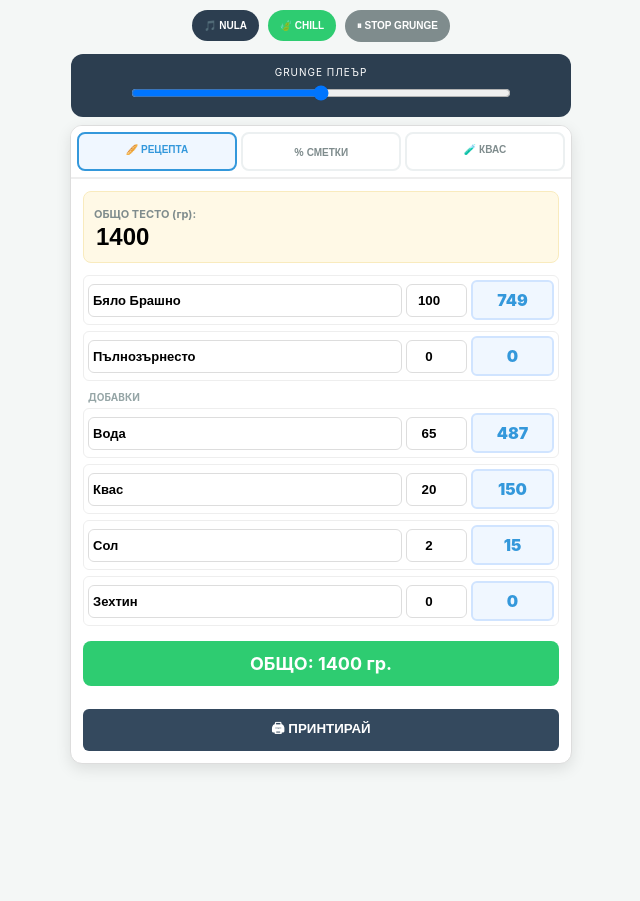
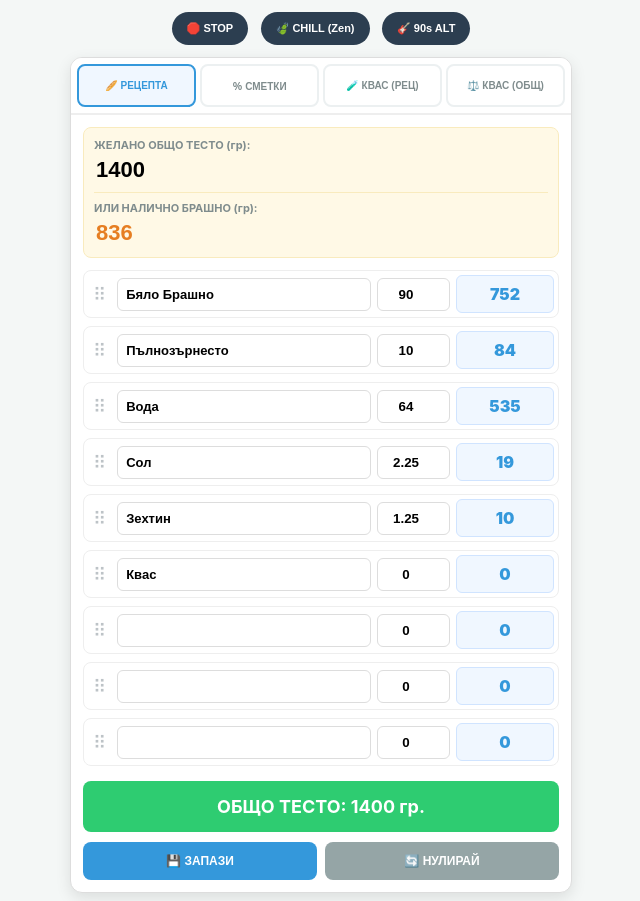
Before and after one commit to l11t/CalSD, a plain HTML site: page index.html in a window 1280 px wide. Both pictures are taken after a click on the button "🎸 90s ALT". Shown: the whole page, without its empty margins (319-959 px from the left). Before the commit the page ends 800 px from the top, so only its background shows below. Drawn offline with Linux system fonts and the light colour scheme.

Commit message:
index.html

```diff
--- a/index.html
+++ b/index.html
@@ -3,181 +3,295 @@
 <head>
     <meta charset="UTF-8">
     <meta name="viewport" content="width=device-width, initial-scale=1.0, maximum-scale=1.0, user-scalable=no">
-    <title>Bakery Pro - Final Music Edition</title>
-
+    <title>Bakery Pro - Radio Fixed</title>
     <style>
-        :root { --blue: #3498db; --green: #2ecc71; --orange: #e67e22; --purple: #9b59b6; --bg: #f4f7f6; --dark: #2c3e50; }
+        :root { --blue: #3498db; --green: #2ecc71; --orange: #e67e22; --bg: #f4f7f6; --dark: #2c3e50; }
         body { font-family: -apple-system, system-ui, sans-serif; background: var(--bg); margin: 0; padding: 8px; display: flex; flex-direction: column; align-items: center; }
-
-        /* РАДИО СЕКЦИЯ */
         .radio-wrapper { width: 100%; max-width: 500px; margin-bottom: 8px; text-align: center; }
-        #nula-container { display: none; width: 100%; height: 100px; background: #000; border-radius: 12px; overflow: hidden; border: 1px solid #333; margin-top: 5px; }
-        .toggle-radio { background: var(--dark); color: white; border: none; padding: 10px 12px; border-radius: 20px; font-size: 10px; font-weight: bold; cursor: pointer; margin: 2px; }
-        .btn-chill { background: var(--green); }
-        .btn-grunge { background: #7f8c8d; }
-
-        #audio-player-ui { display: none; margin-top: 10px; background: var(--dark); color: white; padding: 12px; border-radius: 12px; width: 100%; box-sizing: border-box; }
-        iframe { width: 100%; height: 100%; border: none; }
-
+        .toggle-radio { background: var(--dark); color: white; border: none; padding: 10px 15px; border-radius: 20px; font-size: 11px; font-weight: bold; cursor: pointer; margin: 4px; transition: opacity 0.2s; }
+        .toggle-radio:active { opacity: 0.7; }
         .container { width: 100%; max-width: 500px; background: white; border-radius: 12px; box-shadow: 0 5px 15px rgba(0,0,0,0.1); overflow: hidden; border: 1px solid #ddd; }
         .tabs-header { display: flex; background: #fff; border-bottom: 2px solid #eee; padding: 6px; gap: 4px; overflow-x: auto; }
-        .tab-btn { flex: 1; min-width: 85px; padding: 10px 2px; cursor: pointer; font-weight: 800; font-size: 10px; border-radius: 8px; color: #7f8c8d; background: #fff; border: 2px solid #ecf0f1; display: flex; flex-direction: column; align-items: center; }
+        .tab-btn { flex: 1; min-width: 85px; padding: 12px 2px; cursor: pointer; font-weight: 800; font-size: 10px; border-radius: 8px; color: #7f8c8d; background: #fff; border: 2px solid #ecf0f1; }
         .tab-btn.active { border-color: var(--blue); color: var(--blue); background: #f0f7ff; }
         .tab-content { display: none; padding: 12px; }
         .tab-content.active { display: block; }
+        .main-inputs { background: #fff9e6; padding: 10px; border-radius: 8px; margin-bottom: 12px; border: 1px solid #f9ebbe; }
+        .row { display: flex; align-items: center; gap: 6px; margin-bottom: 8px; background: white; border-radius: 8px; padding: 4px; border: 1px solid #eee; }
+        .drag-handle { cursor: grab; color: #bdc3c7; font-size: 18px; padding: 0 5px; user-select: none; }
+        .drag-handle::before { content: "⠿"; }
+        .row.dragging { opacity: 0.3; background: #f0f0f0; }
+        .name-in { flex: 2; font-weight: bold; padding: 8px; border: 1px solid #ddd; border-radius: 6px; font-size: 13px; outline: none; }
+        .val-p { width: 55px; padding: 8px; border: 1px solid #ddd; border-radius: 6px; text-align: center; font-weight: bold; outline: none; }
+        .res-box { background: #f0f7ff; padding: 8px; border-radius: 6px; width: 80px; text-align: center; font-weight: 900; color: var(--blue); border: 1px solid #d0e4ff; }
+        .sum-box { background: var(--green); color: white; padding: 15px; border-radius: 8px; text-align: center; font-size: 18px; font-weight: bold; margin-top: 15px; }
+        .res-out { background: white; padding: 15px; border: 2px solid #ddd; border-radius: 8px; font-weight: 900; font-size: 24px; text-align: center; color: var(--blue); }
 
-        .row { display: flex; align-items: center; gap: 4px; margin-bottom: 6px; background: #fff; padding: 4px; border-radius: 6px; border: 1px solid #eee; }
-        .name-in { flex: 1.5; font-weight: bold; padding: 8px 4px; border: 1px solid #ddd; border-radius: 6px; font-size: 13px; width:40%; }
-        .val-p { width: 55px; padding: 8px 2px; border: 1px solid #ddd; border-radius: 6px; text-align: center; font-weight: bold; }
-        .res-box { background: #f0f7ff; padding: 8px 2px; border-radius: 6px; width: 75px; text-align: center; font-weight: 900; color: var(--blue); border: 2px solid #d0e4ff; }
-        .sum-box { background: var(--green); color: white; padding: 12px; border-radius: 8px; text-align: center; font-size: 18px; font-weight: bold; margin: 15px 0; }
-        .calc-btn { background: var(--blue); color: white; border: none; padding: 10px; border-radius: 6px; width: 100%; font-weight: bold; margin-top: 8px; cursor: pointer; }
-        .res-out { background: white; padding: 10px; border: 2px solid #ddd; border-radius: 8px; font-weight: 900; font-size: 22px; text-align: center; margin-top: 5px; color: var(--blue); }
-        label { font-size: 11px; font-weight: bold; color: #7f8c8d; }
+        .calc-section { margin-bottom: 20px; border-bottom: 1px solid #eee; padding-bottom: 15px; }
+        .calc-title { font-size: 13px; font-weight: 800; text-transform: uppercase; margin-bottom: 10px; text-align: center; color: var(--dark); }
+        .calc-row { display: flex; align-items: center; justify-content: center; gap: 5px; flex-wrap: wrap; }
+        .calc-input { width: 55px; padding: 8px; border: 1px solid #ddd; border-radius: 6px; text-align: center; font-weight: bold; }
+        .calc-res { width: 65px; padding: 8px; border: 1px solid var(--blue); border-radius: 6px; text-align: center; font-weight: 800; background: #f0f7ff; color: var(--blue); }
+        .calc-btn { background: #4a86e8; color: white; border: none; padding: 8px 12px; border-radius: 6px; font-weight: bold; cursor: pointer; font-size: 11px; }
+
+        .action-btns { display: flex; gap: 8px; margin-top: 10px; }
+        .btn { flex: 1; padding: 12px; border: none; border-radius: 8px; font-weight: bold; cursor: pointer; color: white; font-size: 12px; }
+        .save-btn { background: var(--blue); }
+        .reset-btn { background: #95a5a6; }
+        label { font-size: 11px; font-weight: bold; color: #7f8c8d; margin-bottom: 4px; display: block; }
     </style>
 </head>
 <body>
 
 <div class="radio-wrapper">
-    <button class="toggle-radio" onclick="toggleNula()">🎵 NULA</button>
-    <button class="toggle-radio btn-chill" id="chillBtn" onclick="toggleStream('chill', 'https://icecast.wallis.ch/zenfm-high')">🍃 CHILL</button>
-    <button class="toggle-radio btn-grunge" id="grungeBtn" onclick="toggleStream('grunge', 'https://streaming.radionomy.com/90s-Alternative')">🎸 90s ALT</button>
-
-    <div id="nula-container"><iframe src="https://radionula.com/player/classic"></iframe></div>
-    <div id="audio-player-ui">
-        <div id="stream-label" style="font-size: 10px; margin-bottom: 5px; letter-spacing: 1px;">ЖИВО ПРЕДАВАНЕ...</div>
-        <audio id="mainAudio"></audio>
-        <input type="range" min="0" max="1" step="0.1" value="0.5" oninput="document.getElementById('mainAudio').volume = this.value" style="width: 80%">
-    </div>
+    <button class="toggle-radio" onclick="toggleStream('')">🛑 STOP</button>
+    <button class="toggle-radio" onclick="toggleStream('https://icecast.wallis.ch/zenfm-high')">🍃 CHILL (Zen)</button>
+    <button class="toggle-radio" onclick="toggleStream('https://rfcmedia.streamguys1.com/90sAlternative.mp3')">🎸 90s ALT</button>
+    <audio id="mainAudio" preload="none"></audio>
 </div>
 
 <div class="container">
-    <div class="tabs-header" id="tabBar"></div>
+    <div class="tabs-header">
+        <button class="tab-btn active" onclick="openTab(event, 'bread')">🥖 РЕЦЕПТА</button>
+        <button class="tab-btn" onclick="openTab(event, 'perc')">％ СМЕТКИ</button>
+        <button class="tab-btn" onclick="openTab(event, 'levain-recipe')">🧪 КВАС (РЕЦ)</button>
+        <button class="tab-btn" onclick="openTab(event, 'levain-ext')">⚖️ КВАС (ОБЩ)</button>
+    </div>
 
     <div id="bread" class="tab-content active">
-        <div style="background: #fff9e6; padding: 10px; border-radius: 8px; margin-bottom: 12px; border: 1px solid #f9ebbe;">
-            <label>ОБЩО ТЕСТО (гр):</label>
-            <input type="number" id="targetTotal" style="width:100%; border:none; background:transparent; font-size:24px; font-weight:900; outline:none;" value="1400" oninput="recalc()">
+        <div class="main-inputs">
+            <label>ЖЕЛАНО ОБЩО ТЕСТО (гр):</label>
+            <input type="number" id="targetTotal" style="width:100%; border:none; background:transparent; font-size:22px; font-weight:900; outline:none;" value="1400" oninput="recalc('total')">
+            <div style="border-top:1px solid #f9ebbe; margin:8px 0;"></div>
+            <label>ИЛИ НАЛИЧНО БРАШНО (гр):</label>
+            <input type="number" id="targetFlour" style="width:100%; border:none; background:transparent; font-size:22px; font-weight:900; outline:none; color:var(--orange);" oninput="recalc('flour')">
         </div>
 
-        <div class="row">
-            <input type="text" class="name-in" value="Бяло Брашно" id="f1_n">
-            <input type="number" class="val-p flour-p" value="100" id="f1_p" readonly>
-            <div class="res-box flour-g" id="f1_g">0</div>
+        <div id="sortable-list"></div>
+
+        <div class="sum-box">ОБЩО ТЕСТО: <span id="totalSum">0</span> гр.</div>
+
+        <div class="action-btns">
+            <button class="btn save-btn" onclick="saveRecipe()">💾 ЗАПАЗИ</button>
+            <button class="btn reset-btn" onclick="resetToTemplate()">🔄 НУЛИРАЙ</button>
         </div>
-        <div class="row">
-            <input type="text" class="name-in" value="Пълнозърнесто" id="f2_n">
-            <input type="number" class="val-p flour-p" value="0" id="f2_p" oninput="autoAdjustFlour()">
-            <div class="res-box flour-g" id="f2_g">0</div>
-        </div>
-
-        <div style="margin: 10px 0 5px 5px; font-size: 10px; font-weight: bold; color: #95a5a6;">ДОБАВКИ</div>
-        <div id="other-ingredients"></div>
-        <div class="sum-box">ОБЩО: <span id="totalSum">0</span> гр.</div>
-        <button class="calc-btn" style="background:#34495e" onclick="window.print()">🖨 ПРИНТИРАЙ</button>
     </div>
 
     <div id="perc" class="tab-content">
-        <div class="row"><input type="number" id="p1_v1" class="val-p" value="35"><span>от</span><input type="number" id="p1_v2" class="val-p" value="1000"></div>
-        <div id="p1_res" class="res-out">3.5 %</div>
-        <button class="calc-btn" onclick="calcP1()">КАКЪВ % Е?</button>
-        <hr style="margin:20px 0; border:0; border-top:1px solid #eee;">
-        <div class="row"><input type="number" id="p2_v1" class="val-p" value="70"><span>% от</span><input type="number" id="p2_v2" class="val-p" value="1000"></div>
-        <div id="p2_res" class="res-out" style="color:var(--green);">700</div>
-        <button class="calc-btn" style="background:var(--green)" onclick="calcP2()">СТОЙНОСТ ОТ %</button>
+        <div class="calc-section">
+            <div class="calc-title">Изчисляване на стойност за процент</div>
+            <div class="calc-row">
+                <input type="number" id="p1_v1" class="calc-input" value="10">
+                <span>е какъв % от</span>
+                <input type="number" id="p1_v2" class="calc-input" value="100">
+                <span>? =</span>
+                <input type="text" id="p1_res" class="calc-res" readonly>
+                <span>%</span>
+                <button class="calc-btn" onclick="calcP1()">Изчисли!</button>
+            </div>
+        </div>
+        <div class="calc-section">
+            <div class="calc-title">Изчисляване на процент от стойност</div>
+            <div class="calc-row">
+                <span>Колко са</span>
+                <input type="number" id="p2_v1" class="calc-input" value="10">
+                <span>% от</span>
+                <input type="number" id="p2_v2" class="calc-input" value="100">
+                <span>? =</span>
+                <input type="text" id="p2_res" class="calc-res" readonly>
+                <button class="calc-btn" onclick="calcP2()">Изчисли!</button>
+            </div>
+        </div>
+        <div class="calc-section" style="border:none;">
+            <div class="calc-title">Добавяне на процент към число</div>
+            <div class="calc-row">
+                <input type="number" id="p3_v1" class="calc-input" value="100">
+                <span>+</span>
+                <input type="number" id="p3_v2" class="calc-input" value="10">
+                <span>% =</span>
+                <input type="text" id="p3_res" class="calc-res" readonly>
+                <button class="calc-btn" onclick="calcP3()">Изчисли!</button>
+            </div>
+        </div>
     </div>
 
-    <div id="levain" class="tab-content">
-        <div class="res-out" id="levain_needed" style="font-size:32px; color:var(--orange);">0 гр.</div>
-        <label>ХИДРАТАЦИЯ НА КВАСА (%):</label>
-        <input type="number" id="levain_hydr" class="val-p" value="100" style="width:100%;" oninput="recalc()">
-        <div style="display:flex; gap:8px; margin-top:10px;">
-            <div style="flex:1; text-align:center;"><label>БРАШНО</label><div id="levain_flour_res" class="res-out" style="font-size:18px;">0</div></div>
-            <div style="flex:1; text-align:center;"><label>ВОДА</label><div id="levain_water_res" class="res-out" style="font-size:18px;">0</div></div>
+    <div id="levain-recipe" class="tab-content">
+        <label>КВАС В РЕЦЕПТАТА:</label>
+        <div id="lev_needed" class="res-out" style="color:var(--orange);">0 гр.</div>
+        <label style="margin-top:15px;">ХИДРАТАЦИЯ НА КВАСА (%):</label>
+        <input type="number" id="lev_h" class="val-p" value="100" style="width:100%" oninput="recalc('current')">
+        <div style="display:flex; gap:10px; margin-top:15px;">
+            <div style="flex:1;"><label>БРАШНО</label><div id="l_f" class="res-out">0</div></div>
+            <div style="flex:1;"><label>ВОДА</label><div id="l_w" class="res-out">0</div></div>
+        </div>
+    </div>
+
+    <div id="levain-ext" class="tab-content">
+        <label>ЖЕЛАНО КОЛИЧЕСТВО КВАС (гр):</label>
+        <input type="number" id="ext_total" class="val-p" value="300" style="width:100%; margin-bottom:15px;" oninput="calcExtLevain()">
+        <label>ХИДРАТАЦИЯ (%):</label>
+        <input type="number" id="ext_hydr" class="val-p" value="100" style="width:100%;" oninput="calcExtLevain()">
+        <div style="display:flex; gap:10px; margin-top:15px;">
+            <div style="flex:1;"><label>БРАШНО</label><div id="ext_f_res" class="res-out">150</div></div>
+            <div style="flex:1;"><label>ВОДА</label><div id="ext_w_res" class="res-out">150</div></div>
         </div>
     </div>
 </div>
 
 <script>
-    let currentStream = null;
+    let lastMode = 'total';
     const audio = document.getElementById('mainAudio');
-    const ui = document.getElementById('audio-player-ui');
+    const template = [
+        {n:"Бяло Брашно", p:90, r:true},
+        {n:"Пълнозърнесто", p:10, r:false},
+        {n:"Вода", p:64, r:false},
+        {n:"Сол", p:2.25, r:false},
+        {n:"Зехтин", p:1.25, r:false},
+        {n:"Квас", p:0, r:false},
+        {n:"", p:0, r:false},
+        {n:"", p:0, r:false},
+        {n:"", p:0, r:false}
+    ];
 
-    function toggleNula() {
-        const nula = document.getElementById('nula-container');
-        nula.style.display = nula.style.display === 'block' ? 'none' : 'block';
-        if(nula.style.display === 'block' && currentStream) stopStream();
-    }
-
-    function toggleStream(type, url) {
-        document.getElementById('nula-container').style.display = 'none';
-        if (currentStream === type) { stopStream(); }
-        else {
-            currentStream = type; audio.src = url; audio.play(); ui.style.display = 'block';
-            document.getElementById('stream-label').innerText = type.toUpperCase() + " ПЛЕЪР";
-            document.getElementById(type + 'Btn').innerText = "⏸ STOP " + type.toUpperCase();
+    function toggleStream(url) {
+        if (!url) {
+            audio.pause();
+            audio.src = "";
+            return;
+        }
+        if (audio.src === url && !audio.paused) {
+            audio.pause();
+        } else {
+            audio.src = url;
+            audio.load();
+            audio.play().catch(e => alert("Моля, натиснете отново за старт на музиката."));
         }
     }
 
-    function stopStream() {
-        audio.pause(); audio.src = ""; ui.style.display = 'none';
-        document.getElementById('chillBtn').innerText = "🍃 CHILL";
-        document.getElementById('grungeBtn').innerText = "🎸 90s ALT";
-        currentStream = null;
+    function openTab(e, name) {
+        document.querySelectorAll('.tab-content').forEach(t => t.style.display = 'none');
+        document.querySelectorAll('.tab-btn').forEach(b => b.classList.remove('active'));
+        document.getElementById(name).style.display = 'block';
+        e.currentTarget.classList.add('active');
     }
 
-    function autoAdjustFlour() {
-        let f2 = parseFloat(document.getElementById('f2_p').value) || 0;
-        if (f2 > 100) f2 = 100;
-        document.getElementById('f1_p').value = (100 - f2);
-        recalc();
+    function createRow(data) {
+        const div = document.createElement('div');
+        div.className = "row draggable";
+        div.draggable = true;
+        div.innerHTML = `
+            <div class="drag-handle"></div>
+            <input type="text" class="name-in" value="${data.n}">
+            <input type="number" class="val-p ${data.r ? 'f1-p' : (data.n === 'Пълнозърнесто' ? 'f2-p' : 'other-p')}"
+                   value="${data.p}" ${data.r ? 'readonly' : ''}
+                   oninput="${data.n === 'Пълнозърнесто' ? 'adjustFlour()' : 'recalc(lastMode)'}">
+            <div class="res-box">0</div>
+        `;
+        return div;
     }
 
-    function recalc() {
-        let target = parseFloat(document.getElementById('targetTotal').value) || 0;
+    function adjustFlour() {
+        const f2Input = document.querySelector('.f2-p');
+        const f1Input = document.querySelector('.f1-p');
+        if (f1Input && f2Input) {
+            let f2 = parseFloat(f2Input.value) || 0;
+            if(f2 > 100) f2 = 100;
+            f1Input.value = (100 - f2).toFixed(2).replace(/\.?0+$/, '');
+        }
+        recalc(lastMode);
+    }
+
+    function recalc(mode) {
+        if(mode !== 'current') lastMode = mode;
+        const tT = parseFloat(document.getElementById('targetTotal').value) || 0;
+        const tF = parseFloat(document.getElementById('targetFlour').value) || 0;
         let otherP = 0;
-        document.querySelectorAll('.other-p').forEach(el => otherP += (parseFloat(el.value) || 0));
-        let unit = target / (100 + otherP);
-
-        document.getElementById('f1_g').innerText = Math.round(unit * (parseFloat(document.getElementById('f1_p').value) || 0));
-        document.getElementById('f2_g').innerText = Math.round(unit * (parseFloat(document.getElementById('f2_p').value) || 0));
+        document.querySelectorAll('.other-p').forEach(i => otherP += (parseFloat(i.value) || 0));
+        let totalP = 100 + otherP;
+        let unit = (lastMode === 'flour' && tF > 0) ? (tF / 100) : (tT / totalP);
+        if(lastMode === 'total' && mode !== 'current') document.getElementById('targetFlour').value = Math.round(unit * 100);
+        if(lastMode === 'flour' && mode !== 'current') document.getElementById('targetTotal').value = Math.round(unit * totalP);
 
         let levG = 0;
-        document.querySelectorAll('.other-g').forEach((el, i) => {
-            let p = parseFloat(document.querySelectorAll('.other-p')[i].value) || 0;
-            let g = unit * p; el.innerText = Math.round(g);
-            if(document.querySelectorAll('.other-n')[i].value.toLowerCase().includes("квас")) levG = g;
+        document.querySelectorAll('.row').forEach(row => {
+            const p = parseFloat(row.querySelector('.val-p').value) || 0;
+            const res = Math.round(unit * p);
+            row.querySelector('.res-box').innerText = res;
+            if(row.querySelector('.name-in').value.toLowerCase().includes('квас')) levG = res;
         });
 
-        document.getElementById('totalSum').innerText = Math.round(target);
-        let h = parseFloat(document.getElementById('levain_hydr').value) || 100;
-        let lf = levG / (1 + (h/100));
-        document.getElementById('levain_needed').innerText = Math.round(levG) + " гр.";
-        document.getElementById('levain_flour_res').innerText = Math.round(lf);
-        document.getElementById('levain_water_res').innerText = Math.round(levG - lf);
+        document.getElementById('totalSum').innerText = Math.round(unit * totalP);
+        const h = parseFloat(document.getElementById('lev_h').value) || 100;
+        const lF = levG / (1 + (h/100));
+        document.getElementById('lev_needed').innerText = Math.round(levG) + " гр.";
+        document.getElementById('l_f').innerText = Math.round(lF);
+        document.getElementById('l_w').innerText = Math.round(levG - lF);
     }
 
-    window.onload = () => {
-        const bar = document.getElementById('tabBar');
-        [{id:'bread', label:'🥖 РЕЦЕПТА'}, {id:'perc', label:'％ СМЕТКИ'}, {id:'levain', label:'🧪 КВАС'}].forEach(t => {
-            const btn = document.createElement('button'); btn.className = 'tab-btn'; btn.innerHTML = t.label;
-            btn.onclick = () => {
-                document.querySelectorAll('.tab-content').forEach(c => c.classList.remove('active'));
-                document.querySelectorAll('.tab-btn').forEach(b => b.classList.remove('active'));
-                document.getElementById(t.id).classList.add('active'); btn.classList.add('active');
-            };
-            bar.appendChild(btn);
+    function calcP1() {
+        const v1 = parseFloat(document.getElementById('p1_v1').value);
+        const v2 = parseFloat(document.getElementById('p1_v2').value);
+        document.getElementById('p1_res').value = v2 ? ((v1/v2)*100).toFixed(1) : 0;
+    }
+    function calcP2() {
+        const v1 = parseFloat(document.getElementById('p2_v1').value);
+        const v2 = parseFloat(document.getElementById('p2_v2').value);
+        document.getElementById('p2_res').value = ((v1/100)*v2).toFixed(1);
+    }
+    function calcP3() {
+        const v1 = parseFloat(document.getElementById('p3_v1').value);
+        const v2 = parseFloat(document.getElementById('p3_v2').value);
+        document.getElementById('p3_res').value = (v1 * (1 + v2/100)).toFixed(1);
+    }
+    function calcExtLevain() {
+        const t = parseFloat(document.getElementById('ext_total').value) || 0;
+        const h = parseFloat(document.getElementById('ext_hydr').value) || 100;
+        const f = t / (1 + (h/100));
+        document.getElementById('ext_f_res').innerText = Math.round(f);
+        document.getElementById('ext_w_res').innerText = Math.round(t - f);
+    }
+
+    function saveRecipe() {
+        const rows = [];
+        document.querySelectorAll('.row').forEach(row => {
+            rows.push({ n: row.querySelector('.name-in').value, p: row.querySelector('.val-p').value, r: row.querySelector('.val-p').readOnly });
         });
-        document.querySelectorAll('.tab-btn')[0].classList.add('active');
-        const sL = document.getElementById('other-ingredients');
-        [{n:"Вода", p:65}, {n:"Квас", p:20}, {n:"Сол", p:2}, {n:"Зехтин", p:0}].forEach(i => {
-            sL.innerHTML += `<div class="row"><input type="text" class="name-in other-n" value="${i.n}"><input type="number" class="val-p other-p" value="${i.p}" oninput="recalc()"><div class="res-box other-g">0</div></div>`;
-        });
-        recalc();
-    };
+        localStorage.setItem('bakery_v3', JSON.stringify(rows));
+        localStorage.setItem('bakery_total_v3', document.getElementById('targetTotal').value);
+        alert("Запазено!");
+    }
 
-    function calcP1() { let v1 = document.getElementById('p1_v1').value, v2 = document.getElementById('p1_v2').value; if(v2) document.getElementById('p1_res').innerText = ((v1/v2)*100).toFixed(2) + " %"; }
-    function calcP2() { let v1 = document.getElementById('p2_v1').value, v2 = document.getElementById('p2_v2').value; if(v1 && v2) document.getElementById('p2_res').innerText = Math.round((v1/100)*v2); }
+    function loadRecipe() {
+        const saved = localStorage.getItem('bakery_v3');
+        const savedTotal = localStorage.getItem('bakery_total_v3');
+        const list = document.getElementById('sortable-list');
+        list.innerHTML = "";
+        const data = saved ? JSON.parse(saved) : template;
+        if(savedTotal) document.getElementById('targetTotal').value = savedTotal;
+        data.forEach(item => list.appendChild(createRow(item)));
+        recalc('total');
+    }
+
+    function resetToTemplate() {
+        if(confirm("Нулиране?")) { localStorage.removeItem('bakery_v3'); loadRecipe(); }
+    }
+
+    const list = document.getElementById('sortable-list');
+    list.addEventListener('dragstart', e => e.target.classList.add('dragging'));
+    list.addEventListener('dragend', e => { e.target.classList.remove('dragging'); recalc(lastMode); });
+    list.addEventListener('dragover', e => {
+        e.preventDefault();
+        const draggable = document.querySelector('.dragging');
+        const afterElement = [...list.querySelectorAll('.draggable:not(.dragging)')].reduce((closest, child) => {
+            const box = child.getBoundingClientRect();
+            const offset = e.clientY - box.top - box.height / 2;
+            if (offset < 0 && offset > closest.offset) return { offset, element: child };
+            return closest;
+        }, { offset: Number.NEGATIVE_INFINITY }).element;
+        if (afterElement == null) list.appendChild(draggable); else list.insertBefore(draggable, afterElement);
+    });
+
+    window.onload = loadRecipe;
 </script>
 </body>
 </html>
```
